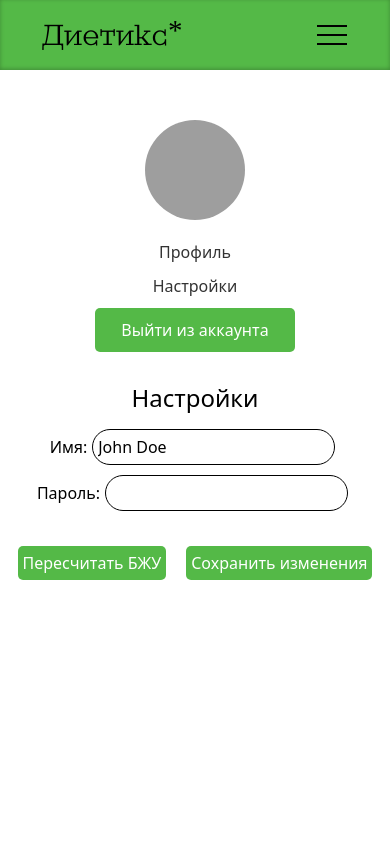
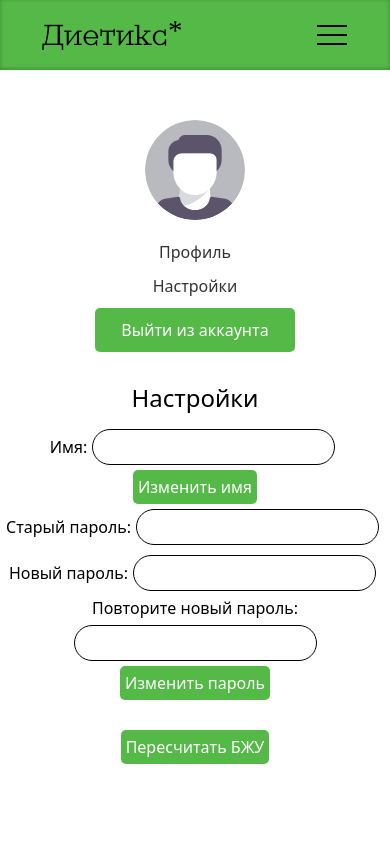
Before and after one commit to Kler1234/dietiks, a Vue app: page /settings in a window 390 px wide. Shown: the top 844 px of the page. Built offline with nearby package versions, Linux system fonts and the light colour scheme; sample sign-in values are in the browser's storage; grey boxes are pictures that could not be loaded.

Commit message:
upd. ChangePassword, ChangeName is done. Settings without responsive in other devices

```diff
--- a/src/router/router.js
+++ b/src/router/router.js
@@ -35,7 +35,7 @@ const router = createRouter({
 router.afterEach((to, from) => {
     window.scrollTo(0, 0);
 });
-router.beforeEach((to, from, next) => {
+router.beforeEach(async(to, from, next) => {
     if (to.matched.some(record => record.meta.requiresAuth)) {
         if (!store.state.loggedIn) {
             next('/login');
--- a/src/views/CalculatePage.vue
+++ b/src/views/CalculatePage.vue
@@ -65,11 +65,11 @@
         <h3>Ваш БЖУ составляет:</h3>
         <div class="result">
           <p>Калории: {{ result.calories }} ккал</p>
-          <p>Белки: {{ result.proteins }} г</p>
+          <p>Белки: {{ result.protein }} г</p>
           <p>Жиры: {{ result.fats }} г</p>
           <p>Углеводы: {{ result.carbs }} г</p>
         </div>
-        <button class="restart" @click="resetForm">Продолжить</button>
+        <router-link class="goToProfile" to="/profile">В профиль</router-link>
       </div>
     </div>
   </div>
@@ -189,7 +189,7 @@ export default {
         method: 'POST',
         headers: {
           'Content-Type': 'application/json',
-          'Authorization': `Bearer ${token}` // Передача токена в заголовке
+          'Authorization': `Bearer ${token}`
         },
         body: JSON.stringify({ token, bzhuData })
       })
@@ -212,12 +212,7 @@ export default {
     prevStep() {
       this.step--; // Возврат к предыдущему шагу
     },
-    resetForm() {
-      // Сброс формы для нового расчета
-      this.step = 1;
-      this.result = null;
-    }
-  }
+  },
 };
 </script>
 
@@ -306,13 +301,14 @@ input {
 
 }
 
-.prev-button, .next-button, .restart, .result-btn{
+.prev-button, .next-button, .goToProfile, .result-btn{
   background-color: #04AA6D;
   padding: 5px 10px 5px 10px;
   margin: 15px 0 15px 0;
   border-radius: 5px;
   color: white;
 }
+
 
 .form-group label{
   padding-left: 10px;
@@ -322,6 +318,7 @@ input {
   padding-top: 10px;
   justify-content: center;
   text-align: center;
+  padding-bottom: 15px;
 }
 
 .result h3{
--- a/src/views/LoginPage.vue
+++ b/src/views/LoginPage.vue
@@ -1,6 +1,6 @@
 <script setup>
 import Header from "@/components/Header.vue";
-import {ref, computed} from 'vue';
+import {ref, computed, onMounted} from 'vue';
 import { useRouter } from "vue-router";
 import { useStore } from 'vuex';
 
--- a/src/views/Profile.vue
+++ b/src/views/Profile.vue
@@ -4,7 +4,7 @@ import Sidebar from "@/components/Profile/Sidebar.vue";
 import MealSquare from '@/components/Profile/MealSquare.vue';
 import RecipeSquare from "@/components/Profile/RecipeSquare.vue";
 import { useRouter } from 'vue-router';
-import {ref, computed} from 'vue';
+import {ref, computed, reactive, onMounted} from 'vue';
 import { useStore } from 'vuex';
 
 const store = useStore();
@@ -15,6 +15,40 @@ const handleLogout = () => {
   store.dispatch('logout');
   router.push('/login');
 };
+
+const userData = reactive({
+  username: '',
+  protein: 0,
+  fats: 0,
+  carbohydrate: 0,
+  calorie_result: 0
+});
+
+const fetchUserData = async () => {
+  try {
+    const response = await fetch('http://192.168.1.2:3000/user/profile', {
+      method: 'GET',
+      headers: {
+        'Content-Type': 'application/json',
+        'Authorization': `Bearer ${sessionStorage.getItem('token')}`
+      }
+    });
+    if (!response.ok) {
+      throw new Error('Failed to fetch user data');
+    }
+    const data = await response.json();
+    const { username, protein, fat, carbohydrate, calorie_result } = data;
+    userData.username = username;
+    userData.protein = protein;
+    userData.fats = fat;
+    userData.carbohydrate = carbohydrate;
+    userData.calorie_result = calorie_result;
+  } catch (error) {
+    console.error('Error fetching user data', error);
+  }
+};
+
+onMounted(fetchUserData);
 
 const value = 100;
 const total = 200;
@@ -27,7 +61,6 @@ const recipes = [
   { id: 1, title: "Паста с томатным соусом", ingredients: "Сочный томатный соус, спагетти, пармезан", calories: 350 },
   { id: 2, title: "Греческий салат", ingredients: "Свежие огурцы, помидоры, маслины, фета", calories: 200 },
   { id: 3, title: "Овощной рагу", ingredients: "Цветная капуста, баклажаны, морковь", calories: 180 },
-
 ];
 
 </script>
@@ -37,31 +70,32 @@ const recipes = [
   <div class="content">
     <Sidebar @logout="handleLogout" class="sidebar"/>
     <div class="main">
-      <h1 class="profile text-center pb-10 text-3xl">Профиль</h1>
+      <h1 class="profile text-center pb-10 text-3xl">Здравствуйте, {{userData.username}}</h1>
+      <h1 class="profile-phone text-center pb-10 text-3xl"><strong>{{userData.username}}</strong></h1>
       <div class="progressBar flex gap-5">
           <div class="score flex ">
             <div class="eatede">
               <h1 class="text-2xl">Съедено</h1>
-              <h2>{{ value }} / {{total}}</h2>
+              <h2>{{ value }} / {{userData.calorie_result}}</h2>
 
             </div>
             <div class="needToEat">
               <h1 class="text-2xl"> Осталось </h1>
-              <h2>{{ remaining }} / {{total}}</h2>
+              <h2>{{ remaining }} / {{userData.calorie_result}}</h2>
             </div>
           </div>
           <div class="nutr flex">
             <div class="belki">
               <h1 class="text-2xl">Белки</h1>
-              <h2>{{protein.value}}/{{protein.total}}</h2>
+              <h2>{{protein.value}}/{{ userData.protein }}</h2>
             </div>
             <div class="fats">
               <h1 class="text-2xl">Жиры</h1>
-              <h2>{{fat.value}}/{{fat.total}}</h2>
+              <h2>{{fat.value}}/{{ userData.fats }}</h2>
             </div>
             <div class="uglevodi">
               <h1 class="text-2xl">Углеводы</h1>
-              <h2>{{carbs.value}}/{{carbs.total}}</h2>
+              <h2>{{carbs.value}}/{{ userData.carbohydrate }}</h2>
             </div>
           </div>
         <div class="food"></div>
@@ -206,7 +240,7 @@ const recipes = [
     height: 100%;
   }
   .profile{
-    visibility: hidden;
+    display: none;
   }
 }
 
--- a/src/views/RegistrationPage.vue
+++ b/src/views/RegistrationPage.vue
@@ -14,6 +14,7 @@ const confirmPassword = ref('');
 const error=ref('');
 const value = ref(null);
 const success = ref(false);
+const name = ref('');
 const register = async () => {
 
   try {
@@ -29,7 +30,7 @@ const register = async () => {
       headers: {
         'Content-Type': 'application/json'
       },
-      body: JSON.stringify({ email: email.value, password: password.value })
+      body: JSON.stringify({ email: email.value, password: password.value, name: name.value })
     });
     error.value = '';
 
@@ -38,8 +39,8 @@ const register = async () => {
     }
     const data = await response.json();
     const token = data.token;
-    store.dispatch('setUserToken', token);
-    store.dispatch('setLoggedIn', true);
+    store.commit('setToken', token);
+    store.commit('setLoggedIn', true);
     success.value = true;
     setTimeout(() => {
       router.push('/calculate');
@@ -66,6 +67,9 @@ const register = async () => {
           <div class="registration__input-box">
             <div class="input-box">
               <input type="text" placeholder="Введите почту" required v-model="email">
+            </div>
+            <div class="input-box">
+              <input type="text" placeholder="Введите имя" required v-model="name">
             </div>
             <div class="input-box">
               <input type="password" placeholder="Введите пароль" required v-model="password">
@@ -134,7 +138,7 @@ const register = async () => {
 }
 
 .content {
-  padding-top: 150px;
+  padding-top: 120px;
   display: flex;
   justify-content: center;
   align-items: center;
@@ -146,7 +150,8 @@ const register = async () => {
   box-shadow: 0px 4px 4px 4px rgba(0, 0, 0, 0.25);
   color: #000000;
   border-radius: 50px;
-  height: 640px;
+  height: 700px;
+  padding-bottom: 150px;
 }
 
 .title {
--- a/src/views/SettingPage.vue
+++ b/src/views/SettingPage.vue
@@ -1,40 +1,90 @@
 <script setup>
 import Header from '@/components/Header.vue'
 import Sidebar from "@/components/Profile/Sidebar.vue";
+import {computed, ref} from 'vue'
+import store from "@/store/index.js";
+import router from "@/router/router.js";
 
-let username = "John Doe";
-let password = "";
-let recalculateMacro = false;
+const oldPassword = ref('');
+const newPassword = ref('');
+const confirmPassword = ref('');
+const newUsername = ref('');
+const loggedIn = computed(() => store.getters.isLoggedIn);
 
-function updateUsername(newName) {
-  username = newName;
+const handleLogout = () => {
+  store.dispatch('logout');
+  router.push('/login');
+};
+async function changeUsername() {
+  try{
+    const token = sessionStorage.getItem('token');
+    const response = await fetch('http://192.168.1.2:3000/user/changeUsername', {
+      method: 'POST',
+      headers: {
+        'Content-Type': 'application/json',
+        'Authorization': `Bearer ${sessionStorage.getItem('token')}`
+      },
+      body: JSON.stringify({token, newUsername: newUsername.value})
+    });
+    if (!response.ok) {
+      throw new Error(`Ошибка: ${response.status} ${response.statusText}`);
+    }
+    alert("Имя успешно изменено.");
+  } catch (error) {
+    console.error('Ошибка при изменении пароля:', error.message);
+    alert('Ошибка при изменении имени. Пожалуйста, попробуйте снова.');
+  }
 }
-
-function updatePassword(newPassword) {
-  password = newPassword;
-}
-
-function toggleRecalculate() {
-  recalculateMacro = !recalculateMacro;
+async function changePassword() {
+  try {
+    if (newPassword.value !== confirmPassword.value) {
+      throw new Error("Новый пароль и его подтверждение не совпадают.");
+    }
+    const token = sessionStorage.getItem('token');
+    const response = await fetch('http://192.168.1.2:3000/user/changePassword', {
+      method: 'POST',
+      headers: {
+        'Content-Type': 'application/json',
+        'Authorization': `Bearer ${sessionStorage.getItem('token')}`
+      },
+      body: JSON.stringify({token, oldPassword: oldPassword.value, newPassword: newPassword.value})
+    });
+    if (!response.ok) {
+      throw new Error(`Ошибка: ${response.status} ${response.statusText}`);
+    }
+    alert("Пароль успешно изменен.");
+  } catch (error) {
+    console.error('Ошибка при изменении пароля:', error.message);
+    alert('Ошибка при изменении пароля. Пожалуйста, попробуйте снова.');
+  }
 }
 </script>
 
 <template>
   <Header/>
   <div class="content">
-    <Sidebar/>
+    <Sidebar @logout="handleLogout"/>
     <div class="main">
       <h1 class="text-2xl">Настройки</h1>
-      <form class="form">
-        <label for="username">Имя:</label>
-        <input type="text" id="username" v-model="username">
-        <br>
-        <label for="password">Пароль:</label>
-        <input type="password" id="password" v-model="password">
-        <br>
+      <form class="form" @submit.prevent>
+        <div class="changeName">
+          <label for="username">Имя:</label>
+          <input type="text" id="username" v-model="newUsername">
+          <button class="btn" @click="changeUsername">Изменить имя</button>
+        </div>
+        <div class="changePassword">
+          <label for="oldPassword">Старый пароль:</label>
+          <input type="password" id="oldPassword" v-model="oldPassword">
+          <br>
+          <label for="newPassword">Новый пароль:</label>
+          <input type="password" id="newPassword" v-model="newPassword">
+          <br>
+          <label for="confirmPassword">Повторите новый пароль:</label>
+          <input type="password" id="confirmPassword" v-model="confirmPassword">
+        </div>
+        <button class="btn" @click="changePassword">Изменить пароль</button>
         <div class="btn-group flex gap-x-5">
           <router-link to="/calculate" class="btn">Пересчитать БЖУ</router-link>
-          <button class="btn">Сохранить изменения</button>
         </div>
       </form>
     </div>
```
Also changed, not shown: src/store/index.js (+4 -3 lines), src/assets/avatar-svgrepo-com.svg (added).
